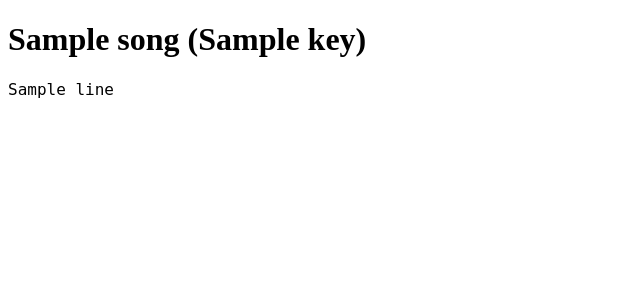
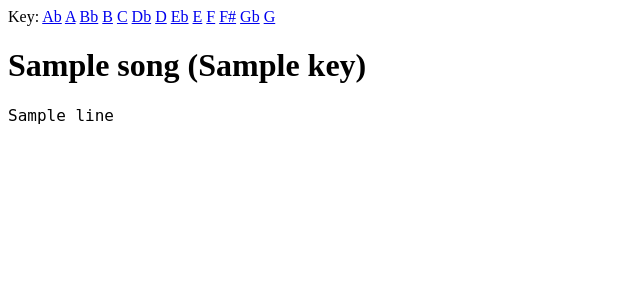
Before and after one commit to DeltaWhy/songplan-django, a Django app: template songs/templates/song_detail.html in a window 1280 px wide. Shown: the top 300 px of the page, without its empty margins (0-640 px from the left). Run offline with Django 3.2, Linux system fonts and the light colour scheme; the template is opened without the code that fills it: most values are stand-ins (such as "Sample title", 1, 10 or a date in 2020).

Commit message:
fixed set view bug, added list of keys to song view

```diff
--- a/songs/static/css/songs.css
+++ b/songs/static/css/songs.css
@@ -11,6 +11,9 @@
 .header {
     font-weight: bold;
 }
+@media print {
+    .noprint { display: none; }
+}
 table.details { width: 75%; border-collapse: collapse; margin-bottom: 1em; }
 table.details tr { background-color: #ccc; outline-top: 1px solid #eee; }
 table.details th { background-color: #aaa; padding: 4px; }
--- a/songs/templates/song_detail.html
+++ b/songs/templates/song_detail.html
@@ -1,5 +1,21 @@
 {% extends 'songs_base.html' %}
 {% block title %}{{ song.title }}{% endblock %}
 {% block content %}
+<div class="noprint">
+Key:
+    <a href="{% url transpose_view song.slug 'A-' %}">Ab</a>
+    <a href="{% url transpose_view song.slug 'A' %}">A</a>
+    <a href="{% url transpose_view song.slug 'B-' %}">Bb</a>
+    <a href="{% url transpose_view song.slug 'B' %}">B</a>
+    <a href="{% url transpose_view song.slug 'C' %}">C</a>
+    <a href="{% url transpose_view song.slug 'D-' %}">Db</a>
+    <a href="{% url transpose_view song.slug 'D' %}">D</a>
+    <a href="{% url transpose_view song.slug 'E-' %}">Eb</a>
+    <a href="{% url transpose_view song.slug 'E' %}">E</a>
+    <a href="{% url transpose_view song.slug 'F' %}">F</a>
+    <a href="{% url transpose_view song.slug 'F+' %}">F#</a>
+    <a href="{% url transpose_view song.slug 'G-' %}">Gb</a>
+    <a href="{% url transpose_view song.slug 'G' %}">G</a>
+</div>
 {% include "song_fragment.html" %}
 {% endblock %}
--- a/songsets/templates/set_detail.html
+++ b/songsets/templates/set_detail.html
@@ -1,4 +1,5 @@
 {% extends 'songs_base.html' %}
+{% load song_tags %}
         {% block title %}Sets{% endblock %}
         {% block content %}
         <h1>{{ object.title }}</h1>
@@ -12,7 +13,7 @@
                 </tr>
                 {% for item in object.setitem_set.all %}
                 <tr>
-                    <td><a href="{% url transpose_view item.song.slug item.key %}">{{ item.song.title }}</a></td>
+                    <td><a href="{% url transpose_view item.song.slug item.key|keyslug %}">{{ item.song.title }}</a></td>
                     <td>{{ item.key }}</td>
                     <td>{% firstof item.song.short_author item.song.author %}</td>
                 </tr>
--- a/static/css/songplan.css
+++ b/static/css/songplan.css
@@ -1,4 +1,7 @@
 * { margin: 0; padding: 0; }
+@media print {
+    .noprint { display: none; }
+}
 #container { margin: 0 auto; text-align: center; }
 #container h1 { padding: 50px 0; }
 #container .button { margin-right: 20px; }
```
Also changed, not shown: songs/templatetags/song_tags.py (added, +9 -0 lines), songs/templatetags/__init__.py (added).
